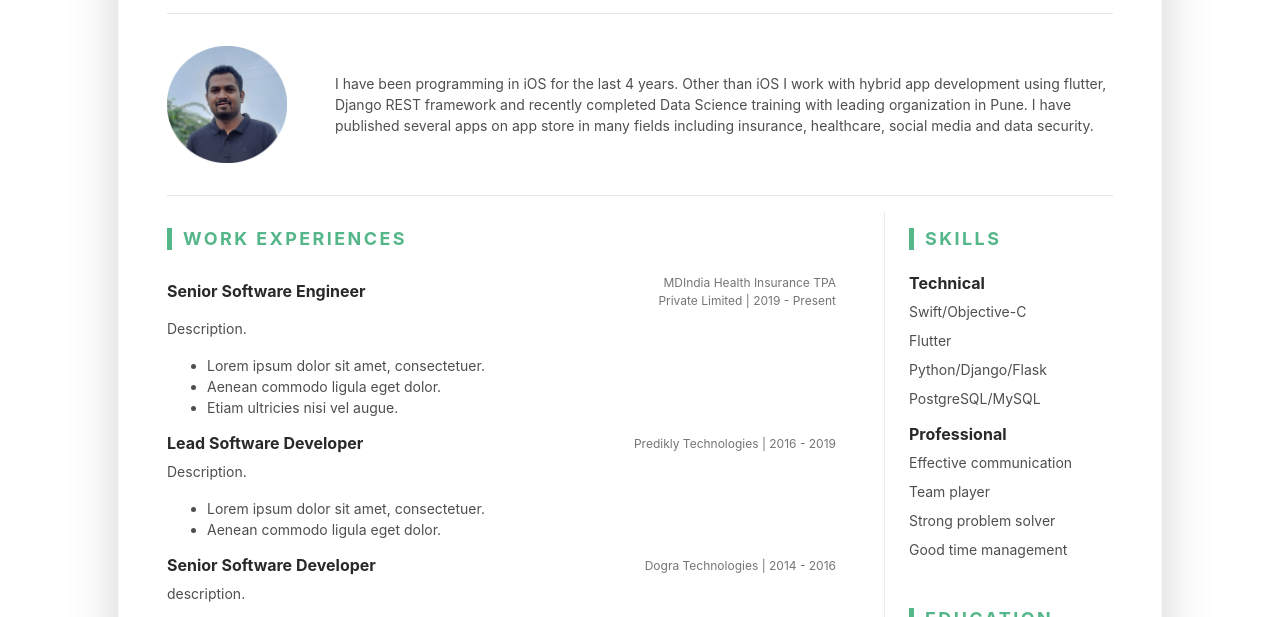
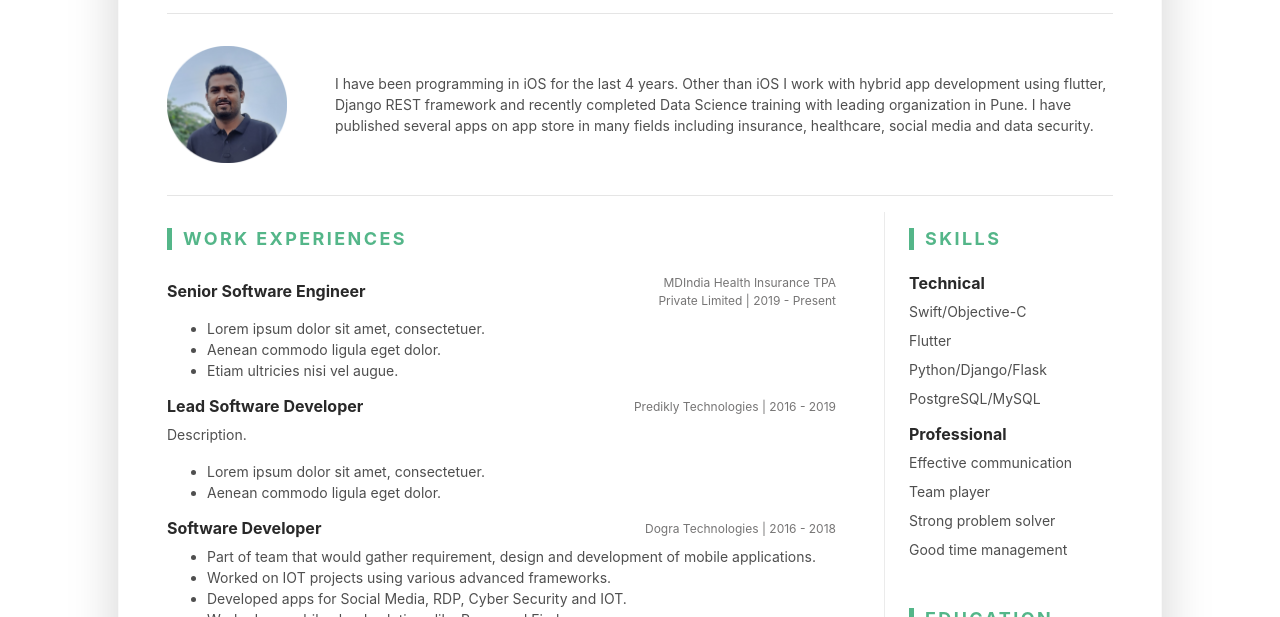
Before and after one commit to vinodiOS/vinodiOS.github.io, a plain HTML site: page index.html in a window 1280 px wide. Shown: the part 183-800 px from the top of the page. Drawn offline with Linux system fonts and the light colour scheme.

Commit message:
Professional experience update

```diff
--- a/index.html
+++ b/index.html
@@ -67,7 +67,6 @@
 
 									</div>
 									<div class="item-content">
-										<p>Description.</p>
 										<ul class="resume-list">
 											<li>Lorem ipsum dolor sit amet, consectetuer.</li>
 											<li>Aenean commodo ligula eget dolor.</li>
@@ -91,12 +90,17 @@
 								</div><!--//item-->
 								<div class="item mb-3">
 									<div class="item-heading row align-items-center mb-2">
-										<h4 class="item-title col-12 col-md-6 col-lg-8 mb-2 mb-md-0">Senior Software Developer</h4>
-										<div class="item-meta col-12 col-md-6 col-lg-4 text-muted text-left text-md-right">Dogra Technologies | 2014 - 2016</div>
+										<h4 class="item-title col-12 col-md-6 col-lg-8 mb-2 mb-md-0">Software Developer</h4>
+										<div class="item-meta col-12 col-md-6 col-lg-4 text-muted text-left text-md-right">Dogra Technologies | 2016 - 2018</div>
 
 									</div>
 									<div class="item-content">
-										<p>description.</p>
+										<ul class="resume-list">
+											<li>Part of team that would gather requirement, design and development of mobile applications.</li>
+											<li>Worked on IOT projects using various advanced frameworks.</li>
+											<li>Developed apps for Social Media, RDP, Cyber Security and IOT.</li>
+											<li>Worked on mobile cloud solutions like Parse and Firebase.</li>
+										</ul>
 									</div>
 
 								</div><!--//item-->
```
